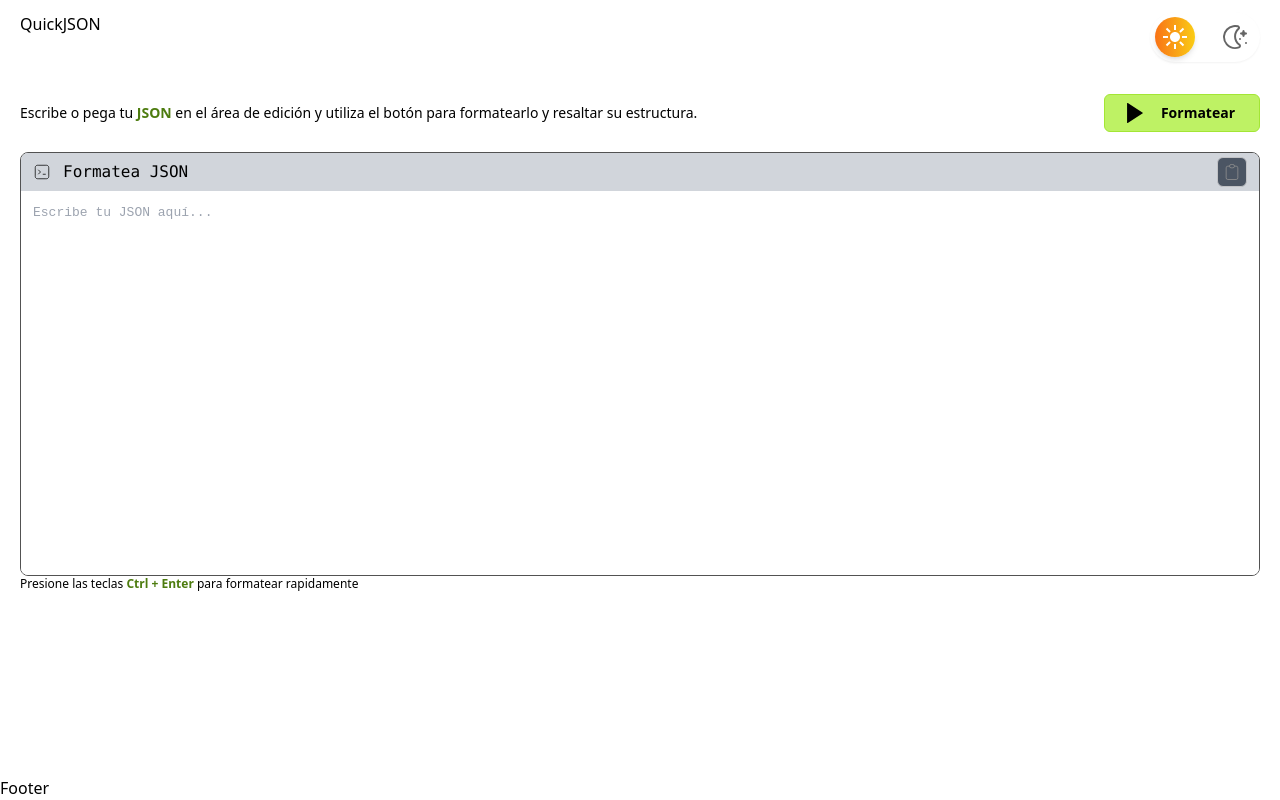
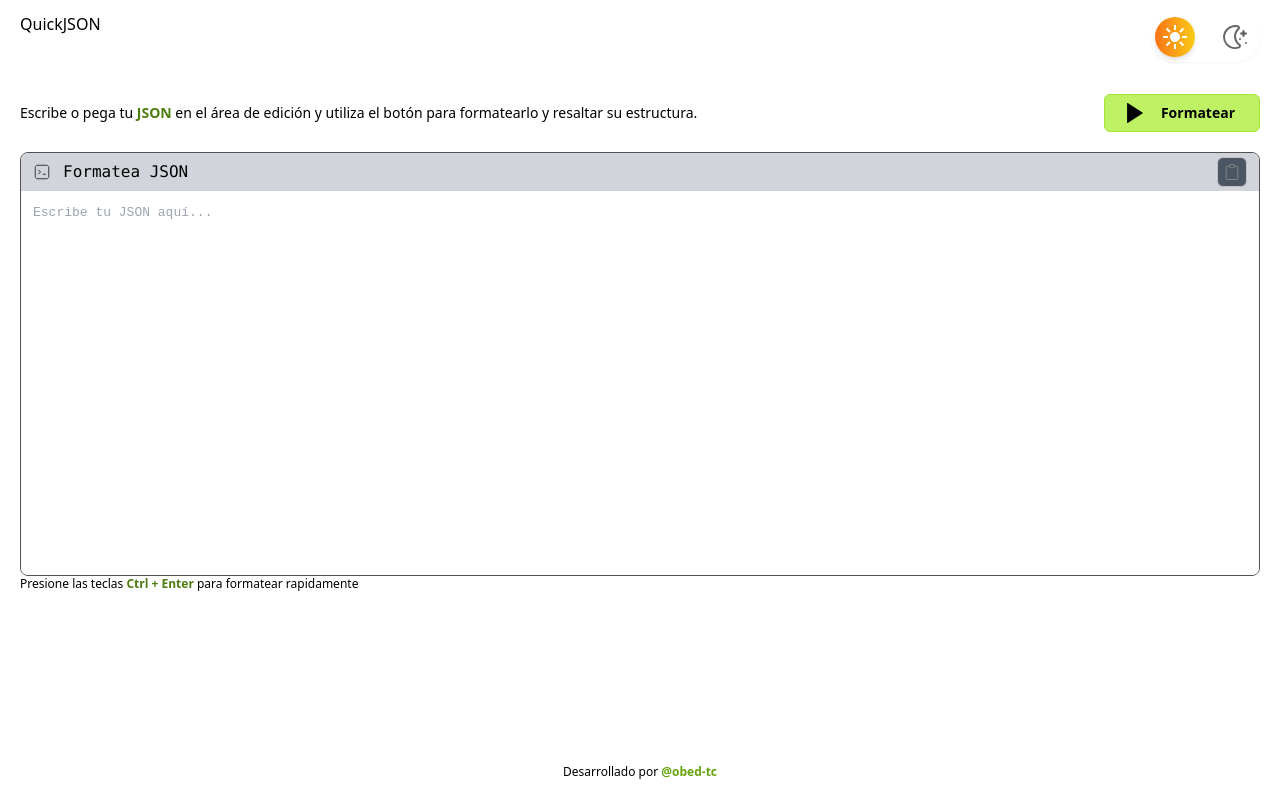
Before and after one commit to obed-tc/QuickJSON, a React (Vite) app: page / in a window 1280 px wide. Built offline with nearby package versions, Linux system fonts and the light colour scheme.

Commit message:
feat: Add footer component

```diff
--- a/src/components/layout/Footer.jsx
+++ b/src/components/layout/Footer.jsx
@@ -1,5 +1,17 @@
 function Footer() {
-  return <div>Footer</div>;
+  return (
+    <div className="dark:bg-black flex justify-center py-5">
+      <label className="dark:text-white text-xs">
+        Desarrollado por{" "}
+        <a
+          className="text-lime-600 font-bold dark:text-lime-400"
+          href="https://github/obed-tc "
+        >
+          @obed-tc
+        </a>
+      </label>
+    </div>
+  );
 }
 
 export default Footer;
```
